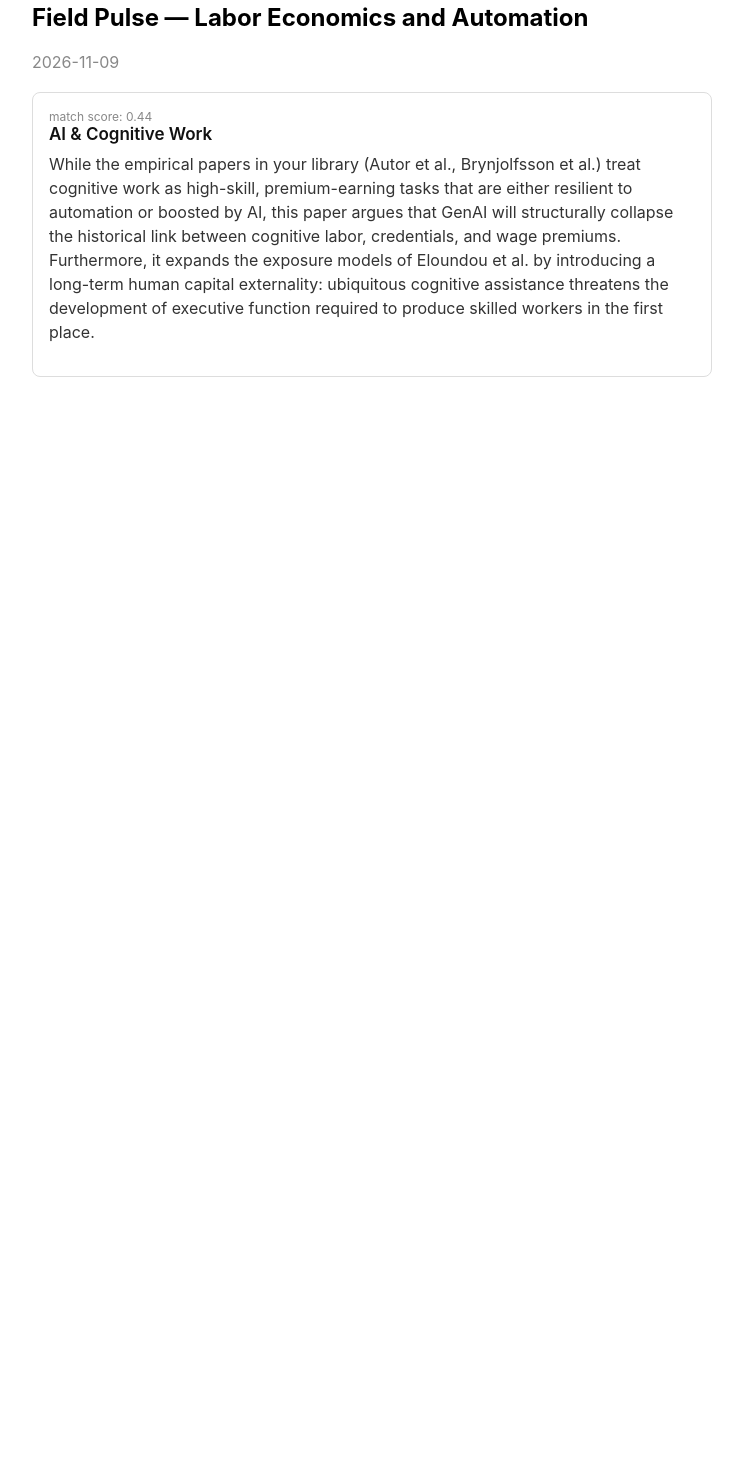
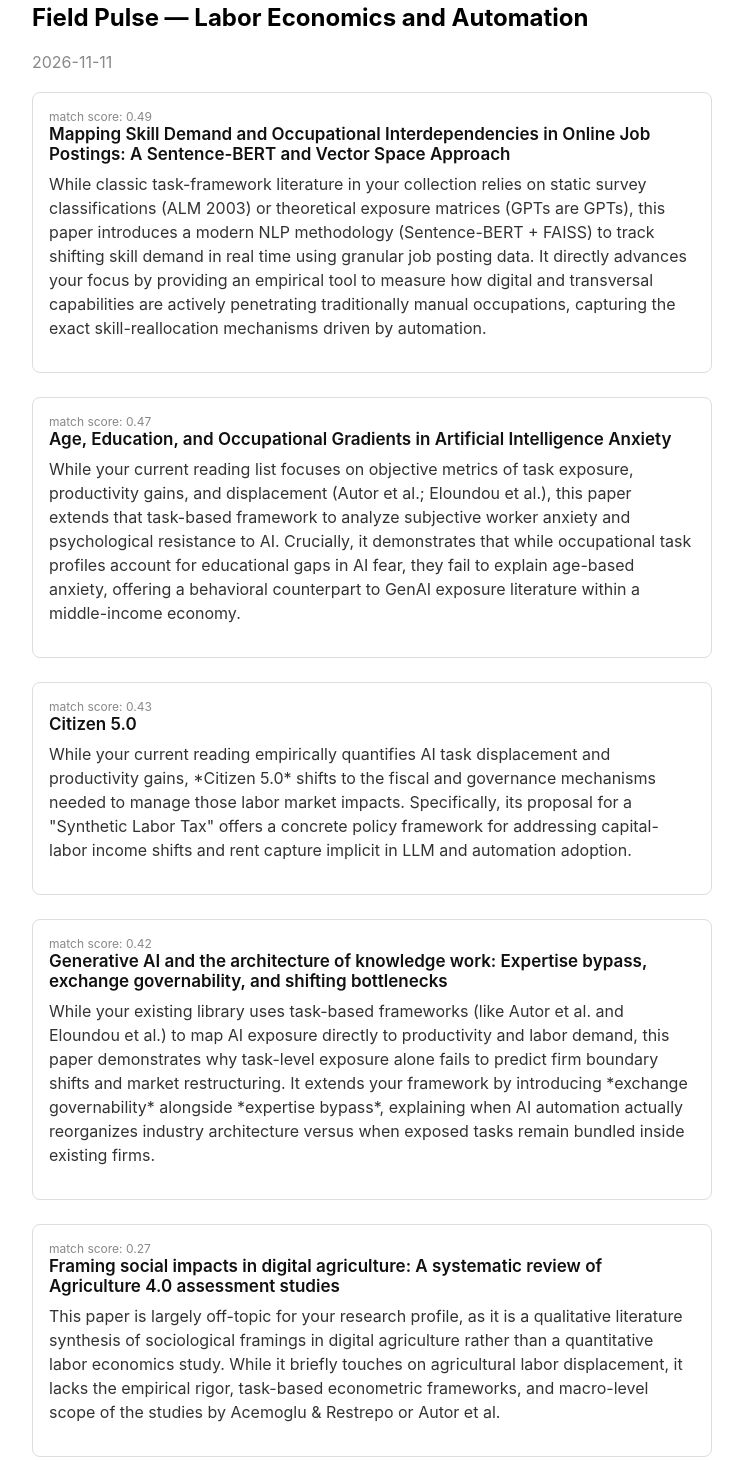
Before and after one commit to arnavgupta-maker/field-pulse, a plain HTML site: page docs/index.html in a window 1280 px wide. Shown: the part 37-1497 px from the top of the page, without its empty margins (268-1011 px from the left). Before the commit the page ends 800 px from the top, so only its background shows below. Drawn offline with Linux system fonts and the light colour scheme.

Commit message:
Auto-update field pulse digest

```diff
--- a/docs/index.html
+++ b/docs/index.html
@@ -1,11 +1,33 @@
 <html><head><meta charset="utf-8"><title>Field Pulse — Labor Economics and Automation</title></head>
     <body style="font-family:-apple-system,sans-serif;max-width:680px;margin:40px auto;padding:0 16px;">
     <h2>Field Pulse — Labor Economics and Automation</h2>
-    <div style="color:#888;margin-bottom:20px;">2026-11-09</div>
+    <div style="color:#888;margin-bottom:20px;">2026-11-11</div>
 
         <div style="margin-bottom:24px;padding:16px;border:1px solid #ddd;border-radius:8px;">
-            <div style="font-size:12px;color:#888;">match score: 0.44</div>
-            <a href="https://openalex.org/W7222908997" style="font-size:17px;font-weight:600;color:#111;text-decoration:none;">AI & Cognitive Work</a>
-            <p style="margin-top:8px;color:#333;line-height:1.5;">While the empirical papers in your library (Autor et al., Brynjolfsson et al.) treat cognitive work as high-skill, premium-earning tasks that are either resilient to automation or boosted by AI, this paper argues that GenAI will structurally collapse the historical link between cognitive labor, credentials, and wage premiums. Furthermore, it expands the exposure models of Eloundou et al. by introducing a long-term human capital externality: ubiquitous cognitive assistance threatens the development of executive function required to produce skilled workers in the first place.</p>
+            <div style="font-size:12px;color:#888;">match score: 0.49</div>
+            <a href="https://openalex.org/W7225628371" style="font-size:17px;font-weight:600;color:#111;text-decoration:none;">Mapping Skill Demand and Occupational Interdependencies in Online Job Postings: A Sentence-BERT and Vector Space Approach</a>
+            <p style="margin-top:8px;color:#333;line-height:1.5;">While classic task-framework literature in your collection relies on static survey classifications (ALM 2003) or theoretical exposure matrices (GPTs are GPTs), this paper introduces a modern NLP methodology (Sentence-BERT + FAISS) to track shifting skill demand in real time using granular job posting data. It directly advances your focus by providing an empirical tool to measure how digital and transversal capabilities are actively penetrating traditionally manual occupations, capturing the exact skill-reallocation mechanisms driven by automation.</p>
+        </div>
+        <div style="margin-bottom:24px;padding:16px;border:1px solid #ddd;border-radius:8px;">
+            <div style="font-size:12px;color:#888;">match score: 0.47</div>
+            <a href="https://openalex.org/W7225646058" style="font-size:17px;font-weight:600;color:#111;text-decoration:none;">Age, Education, and Occupational Gradients in Artificial Intelligence Anxiety</a>
+            <p style="margin-top:8px;color:#333;line-height:1.5;">While your current reading list focuses on objective metrics of task exposure, productivity gains, and displacement (Autor et al.; Eloundou et al.), this paper extends that task-based framework to analyze subjective worker anxiety and psychological resistance to AI.
+
+Crucially, it demonstrates that while occupational task profiles account for educational gaps in AI fear, they fail to explain age-based anxiety, offering a behavioral counterpart to GenAI exposure literature within a middle-income economy.</p>
+        </div>
+        <div style="margin-bottom:24px;padding:16px;border:1px solid #ddd;border-radius:8px;">
+            <div style="font-size:12px;color:#888;">match score: 0.43</div>
+            <a href="https://openalex.org/W7225639659" style="font-size:17px;font-weight:600;color:#111;text-decoration:none;">Citizen 5.0</a>
+            <p style="margin-top:8px;color:#333;line-height:1.5;">While your current reading empirically quantifies AI task displacement and productivity gains, *Citizen 5.0* shifts to the fiscal and governance mechanisms needed to manage those labor market impacts. Specifically, its proposal for a "Synthetic Labor Tax" offers a concrete policy framework for addressing capital-labor income shifts and rent capture implicit in LLM and automation adoption.</p>
+        </div>
+        <div style="margin-bottom:24px;padding:16px;border:1px solid #ddd;border-radius:8px;">
+            <div style="font-size:12px;color:#888;">match score: 0.42</div>
+            <a href="https://openalex.org/W7225705536" style="font-size:17px;font-weight:600;color:#111;text-decoration:none;">Generative AI and the architecture of knowledge work: Expertise bypass, exchange governability, and shifting bottlenecks</a>
+            <p style="margin-top:8px;color:#333;line-height:1.5;">While your existing library uses task-based frameworks (like Autor et al. and Eloundou et al.) to map AI exposure directly to productivity and labor demand, this paper demonstrates why task-level exposure alone fails to predict firm boundary shifts and market restructuring. It extends your framework by introducing *exchange governability* alongside *expertise bypass*, explaining when AI automation actually reorganizes industry architecture versus when exposed tasks remain bundled inside existing firms.</p>
+        </div>
+        <div style="margin-bottom:24px;padding:16px;border:1px solid #ddd;border-radius:8px;">
+            <div style="font-size:12px;color:#888;">match score: 0.27</div>
+            <a href="https://openalex.org/W7225611199" style="font-size:17px;font-weight:600;color:#111;text-decoration:none;">Framing social impacts in digital agriculture: A systematic review of Agriculture 4.0 assessment studies</a>
+            <p style="margin-top:8px;color:#333;line-height:1.5;">This paper is largely off-topic for your research profile, as it is a qualitative literature synthesis of sociological framings in digital agriculture rather than a quantitative labor economics study. While it briefly touches on agricultural labor displacement, it lacks the empirical rigor, task-based econometric frameworks, and macro-level scope of the studies by Acemoglu & Restrepo or Autor et al.</p>
         </div>
     </body></html>
```
